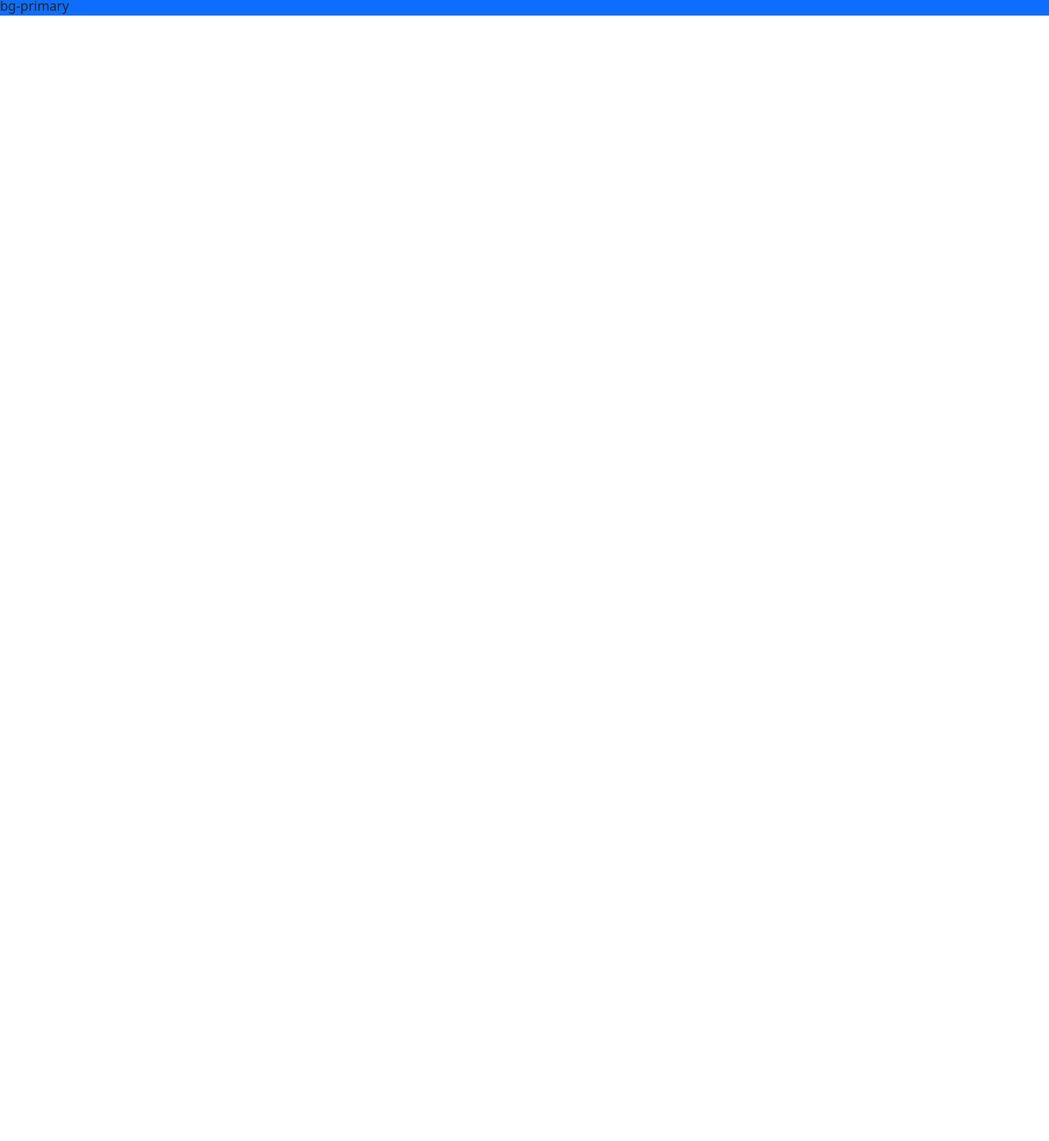
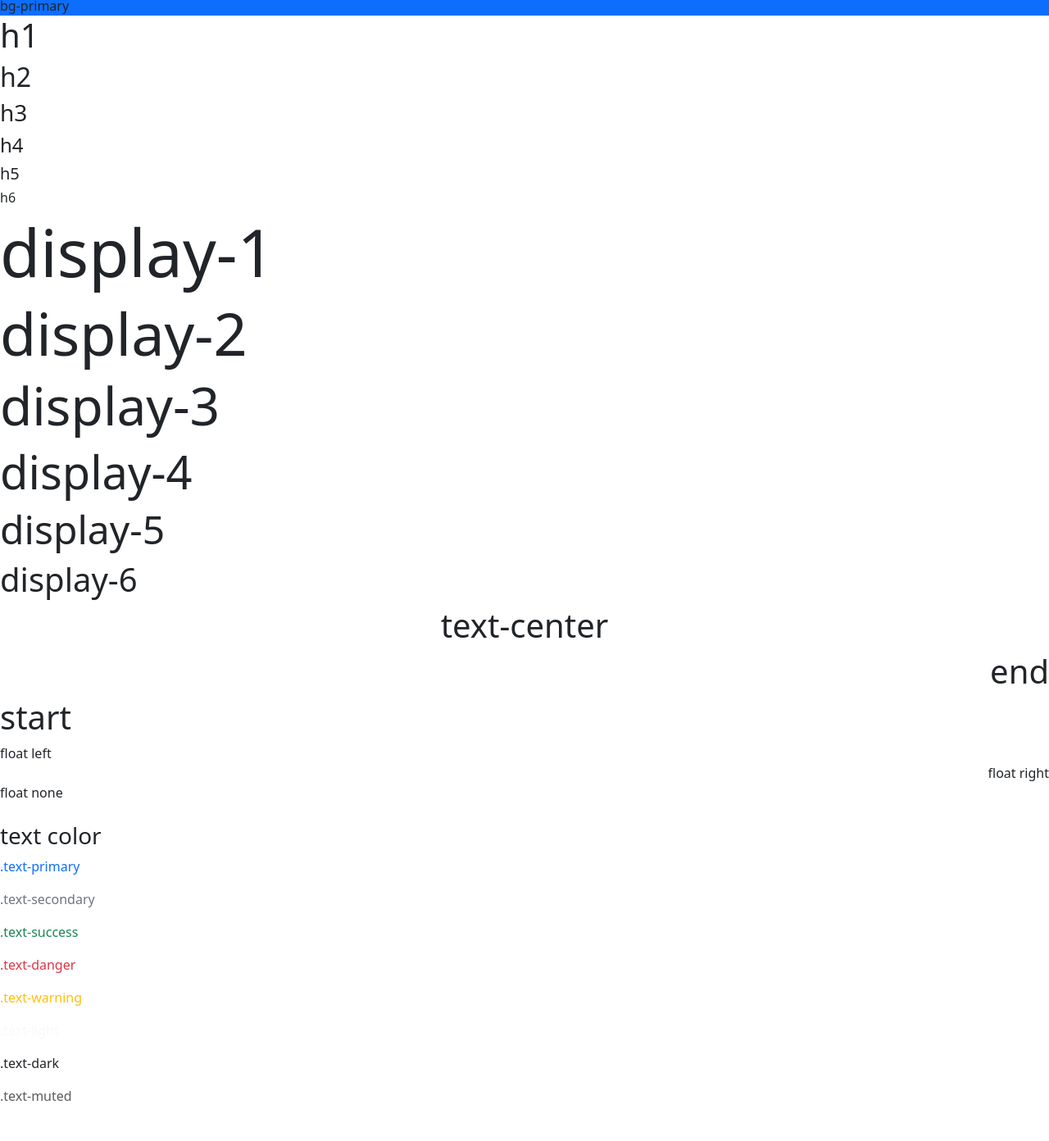
Before and after one commit to 7qrous/bootstrap, a plain HTML site: page local-test/index.html in a window 1280 px wide. Shown: the part 5-1397 px from the top of the page at 82% size. Before the commit the page ends 800 px from the top, so only its background shows below. Drawn offline with Linux system fonts and the light colour scheme.

Commit message:
update-local-test

```diff
--- a/local-test/index.html
+++ b/local-test/index.html
@@ -12,8 +12,50 @@
 </head>
 
 <body>
+    <!-- 일반 테스트 -->
     <div class="bg-primary">
         bg-primary
+    </div>
+    <!-- 일반 HTML  -->
+    <div>
+        <p class="h1">h1</p>
+        <p class="h2">h2</p>
+        <p class="h3">h3</p>
+        <p class="h4">h4</p>
+        <p class="h5">h5</p>
+        <p class="h6">h6</p>
+    </div>
+    <div>
+        <h1 class="display-1">display-1</h1>
+        <h1 class="display-2">display-2</h1>
+        <h1 class="display-3">display-3</h1>
+        <h1 class="display-4">display-4</h1>
+        <h1 class="display-5">display-5</h1>
+        <h1 class="display-6">display-6</h1>
+    </div>
+
+    <div>
+        <h1 class="text-center">text-center</h1>
+        <h1 class="text-end">end</h1>
+        <h1 class="text-start">start</h1>
+    </div>
+
+    <div>
+        <div class="float-start">float left</div> <br>
+        <div class="float-end">float right</div> <br>
+        <div class="float-none">float none</div> <br>
+    </div>
+    <div>
+        <h3>text color</h3>
+        <p class="text-primary">.text-primary</p>
+        <p class="text-secondary">.text-secondary</p>
+        <p class="text-success">.text-success</p>
+        <p class="text-danger">.text-danger</p>
+        <p class="text-warning">.text-warning</p>
+        <p class="text-light">.text-light</p>
+        <p class="text-dark">.text-dark</p>
+        <p class="text-muted">.text-muted</p>
+        <p class="text-white">.text-white</p>
     </div>
 </body>
 
```
